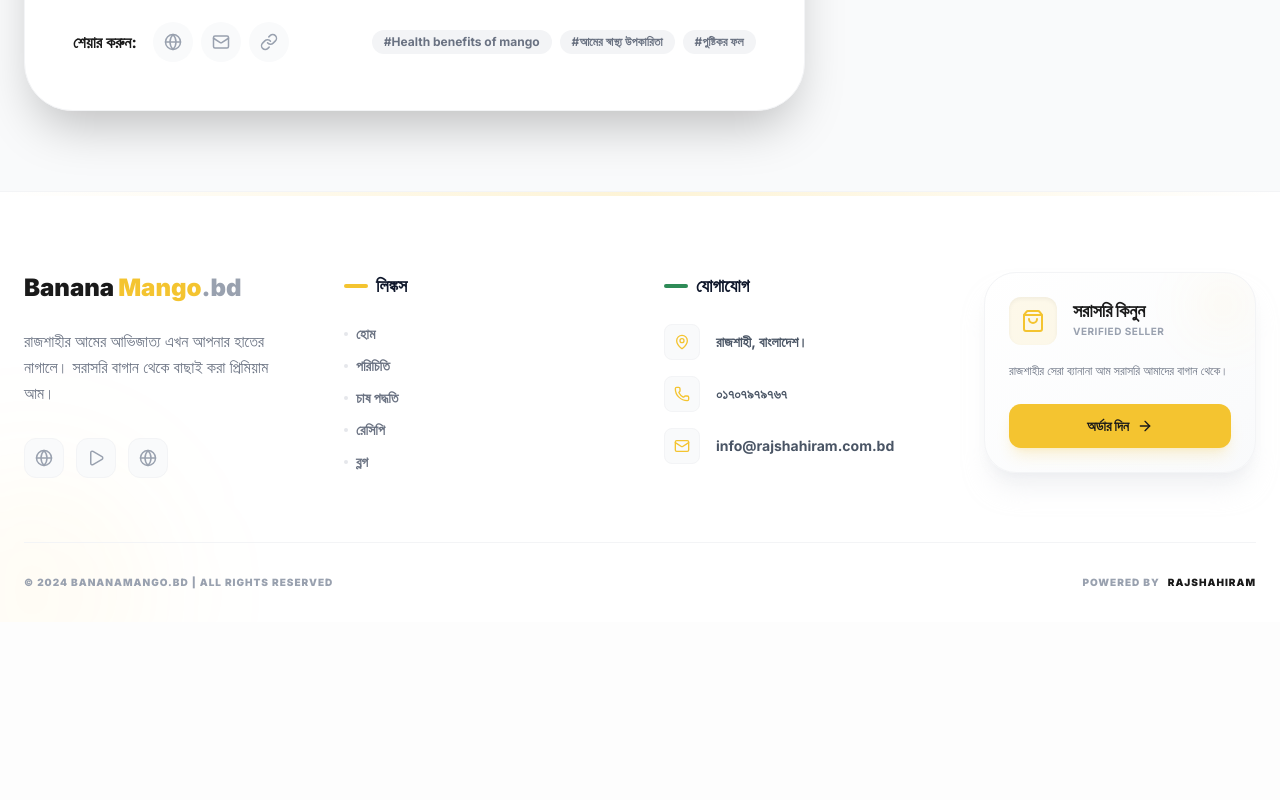
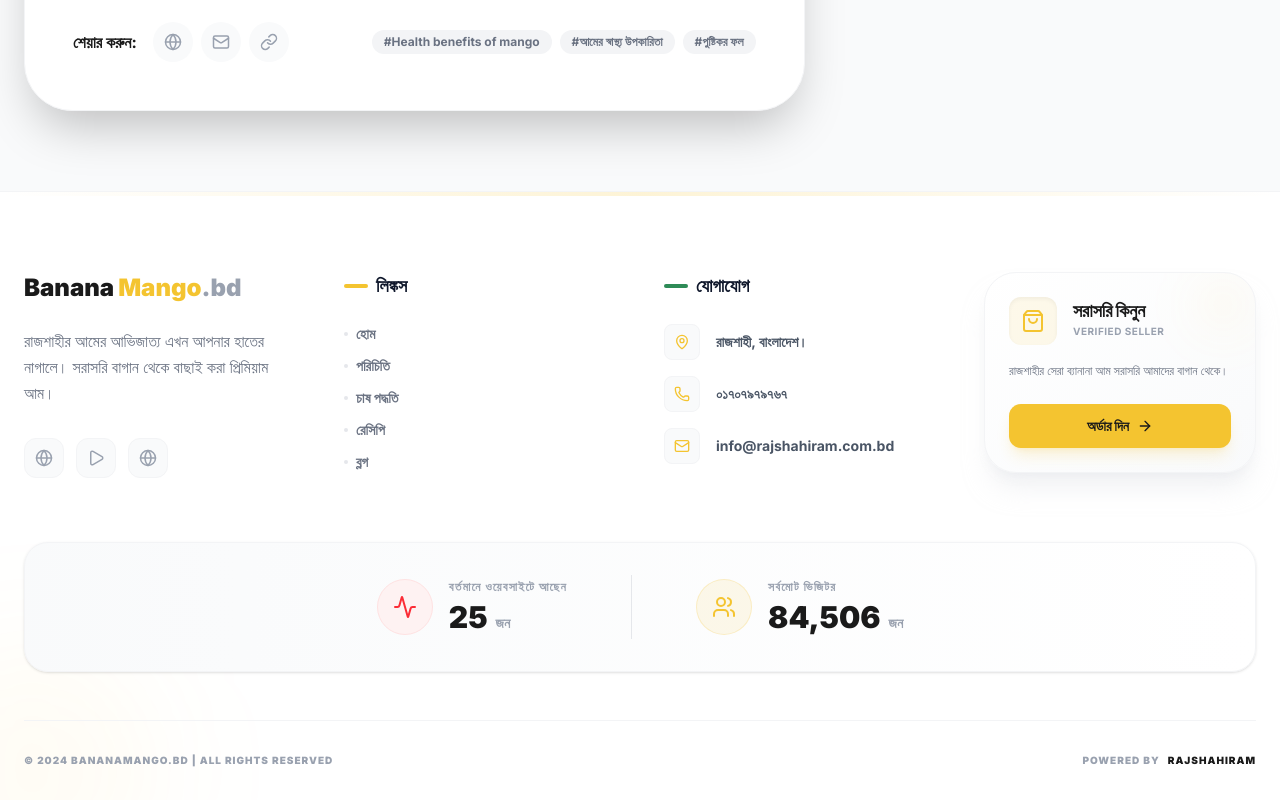
Before and after one commit to mrhasantanvir/bananamango.bd, a Next.js app: page /blog/10-magical-health-benefits-of-banana-mango in a window 1280 px wide. Shown: the part 1622-2422 px from the top of the page. Before the commit the page ends 2244 px from the top, so only its background shows below. Built offline with nearby package versions, Linux system fonts and the light colour scheme.

Commit message:
Add live and total visitor counters to footer

```diff
--- a/src/components/Footer.tsx
+++ b/src/components/Footer.tsx
@@ -1,10 +1,39 @@
 "use client";
 
+import { useState, useEffect } from "react";
 import Link from "next/link";
-import { Globe, Mail, Phone, MapPin, Play, ArrowRight, ShoppingBag } from "lucide-react";
+import { Globe, Mail, Phone, MapPin, Play, ArrowRight, ShoppingBag, Users, Activity } from "lucide-react";
 import { motion } from "framer-motion";
 
 const Footer = () => {
+  const [liveVisitors, setLiveVisitors] = useState(24);
+  const [totalVisitors, setTotalVisitors] = useState(84502);
+
+  useEffect(() => {
+    // Simulate live visitor fluctuation
+    const interval = setInterval(() => {
+      setLiveVisitors(prev => {
+        const change = Math.floor(Math.random() * 5) - 2; // -2 to +2
+        let newCount = prev + change;
+        if (newCount < 12) newCount = 12 + Math.floor(Math.random() * 5);
+        if (newCount > 45) newCount = 45 - Math.floor(Math.random() * 5);
+        return newCount;
+      });
+    }, 5000);
+
+    // Load and increment total visitors
+    const savedTotal = localStorage.getItem('total_visitors');
+    let currentTotal = savedTotal ? parseInt(savedTotal) : 84502;
+
+    if (!sessionStorage.getItem('visited_this_session')) {
+      currentTotal += Math.floor(Math.random() * 5) + 1;
+      localStorage.setItem('total_visitors', currentTotal.toString());
+      sessionStorage.setItem('visited_this_session', 'true');
+    }
+    setTotalVisitors(currentTotal);
+
+    return () => clearInterval(interval);
+  }, []);
   return (
     <footer className="bg-white text-slate-900 pt-20 pb-8 relative overflow-hidden border-t border-gray-100">
       {/* Subtle Background Accents */}
@@ -117,6 +146,40 @@
           </div>
         </div>
 
+        {/* Live and Total Visitor Counters */}
+        <div className="bg-gradient-to-r from-gray-50 to-white border border-gray-100 rounded-3xl p-6 md:p-8 mb-12 shadow-sm flex flex-col md:flex-row items-center justify-center gap-8 md:gap-16">
+          {/* Live Visitor */}
+          <div className="flex items-center gap-4">
+            <div className="relative flex items-center justify-center w-14 h-14 bg-red-50 rounded-full border border-red-100">
+              <span className="absolute inline-flex h-full w-full rounded-full bg-red-400 opacity-20 animate-ping"></span>
+              <Activity size={24} className="text-red-500 relative z-10" />
+            </div>
+            <div>
+              <p className="text-xs font-black text-gray-400 uppercase tracking-widest mb-1">বর্তমানে ওয়েবসাইটে আছেন</p>
+              <div className="text-3xl font-black text-dark flex items-baseline gap-2">
+                {liveVisitors} <span className="text-sm font-bold text-gray-400">জন</span>
+              </div>
+            </div>
+          </div>
+
+          {/* Divider */}
+          <div className="hidden md:block w-px h-16 bg-gray-200"></div>
+          <div className="md:hidden w-full h-px bg-gray-100"></div>
+
+          {/* Total Visitor */}
+          <div className="flex items-center gap-4">
+            <div className="w-14 h-14 bg-primary/10 rounded-full border border-primary/20 flex items-center justify-center">
+              <Users size={24} className="text-primary" />
+            </div>
+            <div>
+              <p className="text-xs font-black text-gray-400 uppercase tracking-widest mb-1">সর্বমোট ভিজিটর</p>
+              <div className="text-3xl font-black text-dark flex items-baseline gap-2">
+                {totalVisitors.toLocaleString('en-US')} <span className="text-sm font-bold text-gray-400">জন</span>
+              </div>
+            </div>
+          </div>
+        </div>
+
         <div className="pt-8 border-t border-gray-100 flex flex-col md:flex-row justify-between items-center gap-6 text-gray-400 text-[10px] font-black tracking-widest uppercase">
           <p>© 2024 BananaMango.bd | All Rights Reserved</p>
           <div className="flex items-center gap-4">
```
